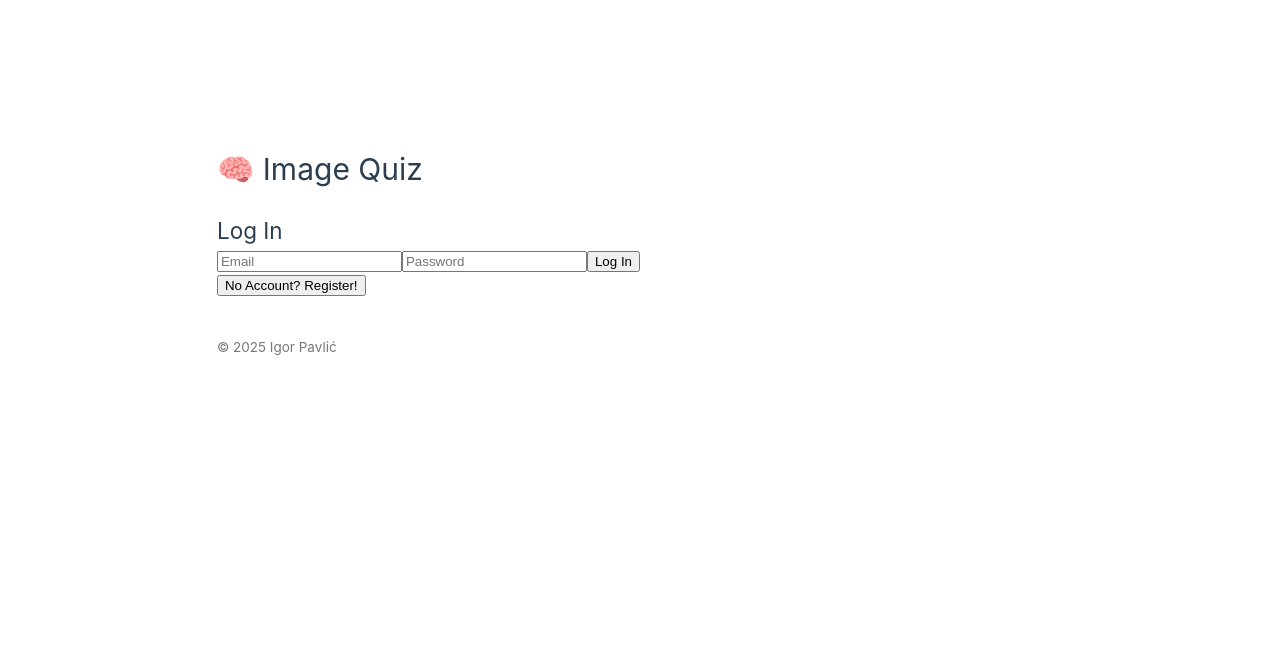
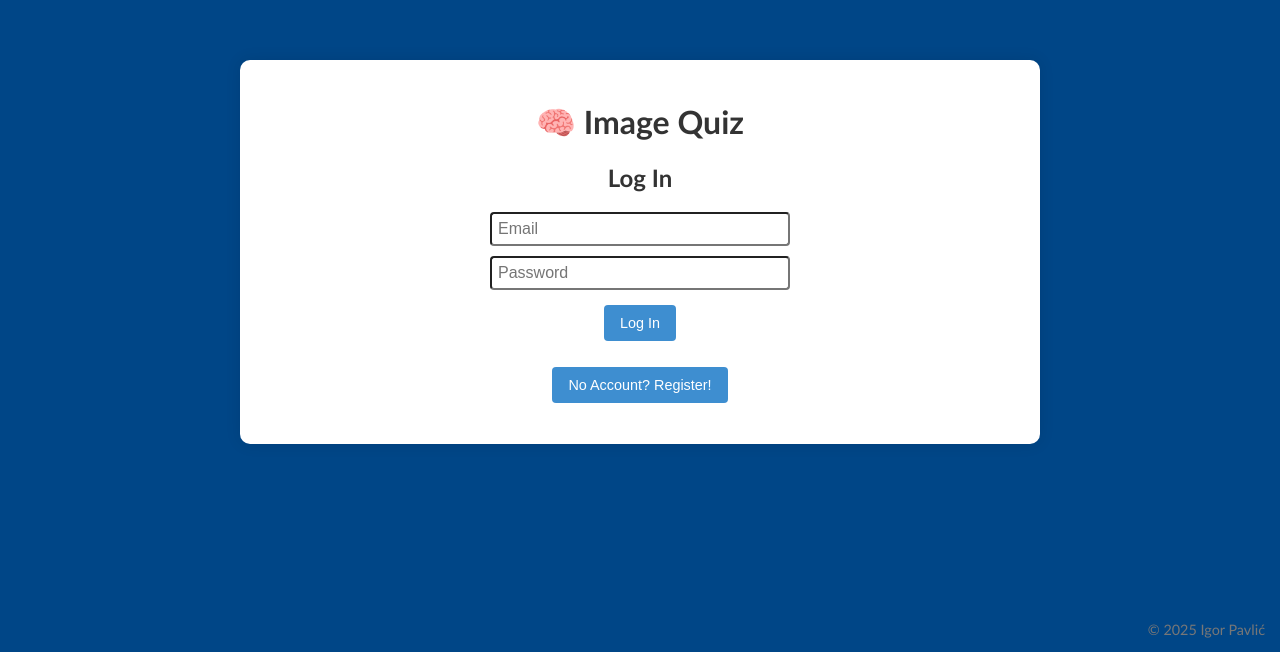
Before and after one commit to igorpavlic/Image-Quiz, a Vue app: page / in a window 1280 px wide. Shown: the part 148-800 px from the top of the page. Built offline with nearby package versions, Linux system fonts and the light colour scheme; no server answers.

Commit message:
Style editing

```diff
--- a/src/assets/main.css
+++ b/src/assets/main.css
@@ -1,35 +1,177 @@
-@import './base.css';
+body {
+  margin: 0;
+  padding: 0;
+  font-family: 'Calibri', sans-serif;
+  background-color: #004687;
+  color: #333;
+  display: flex;
+  justify-content: center;
+  align-items: center;
+}
+
+*, *::before, *::after {
+  box-sizing: border-box;
+}
+
+header {
+  margin-bottom: 20px;
+}
 
 #app {
-  max-width: 1280px;
-  margin: 0 auto;
-  padding: 2rem;
-  font-weight: normal;
+  min-height: 100vh;
+  display: flex;
+  place-items: center;
+  margin: auto;
 }
 
-a,
-.green {
-  text-decoration: none;
-  color: hsla(160, 100%, 37%, 1);
-  transition: 0.4s;
-  padding: 3px;
+.container {
+  position: relative;
+  width: 50lh;
+  max-width: 800px;
+  max-height: 100vh;
+  padding: 20px;
+  margin:auto;
+  background: white;
+  border-radius: 10px;
+  text-align: center;
+  box-shadow: 0 0 15px rgba(0, 0, 0, 0.1);
+}
+input, textarea {
+  padding: 6px;
+  margin: 10px auto;
+  width: 90%;
+  max-width: 300px;
+  font-size: 1rem;
+  border-radius: 4px;
+  display: block;
+}
+button {
+  padding: 10px 16px;
+  margin: 5px;
+  cursor: pointer;
+  font-size: 0.9rem;
+  border: none;
+  border-radius: 4px;
+  background-color: #3e8ed0;
+  color: white;
+  transition: background-color 0.3s;
 }
 
-@media (hover: hover) {
-  a:hover {
-    background-color: hsla(160, 100%, 37%, 0.2);
-  }
+button:hover {
+  background-color: #2c75b3;
 }
 
-@media (min-width: 1024px) {
-  body {
-    display: flex;
-    place-items: center;
+.admin-panel {
+  position: absolute;
+  top: 0px;
+  left: 50%;
+  transform: translateX(-50%);
+  padding: 0px;
+  border-radius: 8px;
+  z-index: 10;
+  width: 300px;
+  max-width: 90%;
+  font-size: 0.9rem;
+}
+
+.answer-popup {
+  position: relative;
+  top: 0px;
+  left: 50%;
+  transform: translateX(-50%);
+  padding: 0px;
+  border-radius: 8px;
+  z-index: 10;
+  width: 300px;
+  max-width: 90%;
+  font-size: 0.9rem;
+}
+
+.form-popup {
+  background: #f0f0f0;
+  border-radius: 8px;
+  box-shadow: 0 4px 12px rgba(0, 0, 0, 0.15);
+}
+
+.wrapper {
+  width: 300px;
+  height: 300px;
+  display: flex;
+  flex-direction: column;
+  justify-content: center;
+  align-items: center;
+  margin: 20px auto;
+  display: block;
+}
+
+img {
+  position: relative;
+  max-width: 75%;
+  height: auto;
+  display: block;
+  margin: 20px auto;
+}
+
+.spinner-circle {
+  position: relative;
+  width: 75%;
+  height: 75%;
+  border: 8px solid #eee;
+  border-top: 8px solid #3e8ed0;
+  border-radius: 50%;
+  animation: spin 1s linear infinite;
+  box-sizing: border-box;
+  margin: 20px auto;
+}
+
+@keyframes spin {
+  0%   { transform: rotate(0deg); }
+  100% { transform: rotate(360deg); }
+}
+footer {
+  position: fixed;
+  bottom: 0;
+  right: 15px;
+  font-size: 0.9em;
+  color: #ddd;
+}
+
+@media screen and (max-width: 800px) {
+  #app{
+    padding: 0;
+  }
+  .container {
+    width: 100vw;
+    padding: 15px;
+    height: 100vh;
+    border-radius: 0;
+  }
+  img {
+    max-width: 75%;
+  }
+  input,
+  textarea,
+  button {
+    font-size: 0.95rem;
+    max-width: 50%;
   }
 
-  #app {
-    display: grid;
-    grid-template-columns: 1fr 1fr;
-    padding: 0 2rem;
+  h1, h2 {
+    font-size: 1.2rem;
   }
+
+  .admin-panel {
+    padding: 0;
+  }
+  .wrapper {
+    width: 75vw;
+    height: 75vw;
+  }
+  .spinner-circle {
+    width: 75%;
+    height: 75%;
+  }
+  footer {
+    color: #333;
 }
+}
```
